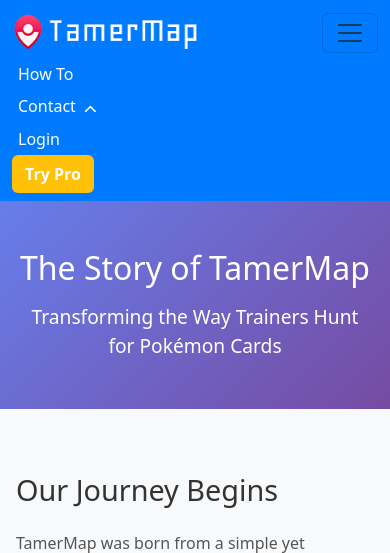
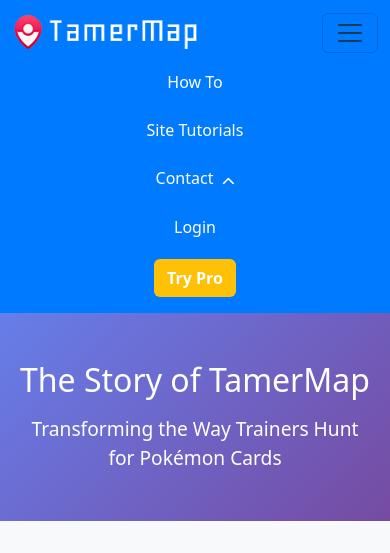
Before and after one commit to mdevore111/tamermap2, a Flask app: page /about in a window 390 px wide, after a click that opens the changed part. Shown: the top 553 px of the page. Run offline with Flask 3, Linux system fonts and the light colour scheme; parts of the project's set-up code (start-up, migrations or seed data) failed here and were passed over; some libraries are stand-ins or nearby versions.

Commit message:
created new help pages and move how to to new section

```diff
--- a/app/routes/public.py
+++ b/app/routes/public.py
@@ -743,6 +743,31 @@ def how_to_routes():
     return render_template("how-to-routes.html")
 
 
+# Site Tutorials - Functional guides for using TamerMap features
+@public_bp.route("/site-tutorials")
+def site_tutorials():
+    """Render the site tutorials hub page."""
+    return render_template("site-tutorials.html")
+
+
+@public_bp.route("/how-to-route-planning-tool")
+def how_to_route_planning_tool():
+    """Render the comprehensive guide for using TamerMap's route planning tool."""
+    return render_template("how-to-route-planning-tool.html")
+
+
+@public_bp.route("/how-to-use-heatmaps")
+def how_to_use_heatmaps():
+    """Render the comprehensive guide for using TamerMap's heatmap feature."""
+    return render_template("how-to-use-heatmaps.html")
+
+
+@public_bp.route("/how-to-reset-password")
+def how_to_reset_password():
+    """Render the comprehensive guide for resetting TamerMap passwords."""
+    return render_template("how-to-reset-password.html")
+
+
 @public_bp.route("/sitemap.xml")
 def sitemap_xml():
     """Generate dynamic XML sitemap for search engines with caching for performance."""
@@ -777,6 +802,10 @@ def sitemap_xml():
         ('/how-to-hunt-cards', '0.9', 'weekly'),
         ('/how-to-timing', '0.9', 'weekly'),
         ('/how-to-routes', '0.9', 'weekly'),
+        ('/site-tutorials', '0.8', 'weekly'),
+        ('/how-to-route-planning-tool', '0.9', 'weekly'),
+        ('/how-to-use-heatmaps', '0.9', 'weekly'),
+        ('/how-to-reset-password', '0.8', 'weekly'),
         ('/card-hunting-tips', '0.8', 'weekly'),
         ('/states', '0.8', 'weekly'),
         ('/about', '0.7', 'monthly'),
--- a/static/css/base.css
+++ b/static/css/base.css
@@ -127,6 +127,34 @@ body {
   .navbar-right {
     flex-wrap: wrap;
     justify-content: flex-end;
+  }
+}
+
+/* Medium screen responsive adjustments - show hamburger menu earlier */
+@media (max-width: 991px) {
+  .navbar-nav {
+    text-align: center;
+  }
+
+  .navbar-nav .nav-item {
+    margin: 0.5rem 0;
+  }
+
+  .navbar-nav .dropdown-menu {
+    text-align: center;
+    border: none;
+    box-shadow: none;
+    background: transparent;
+  }
+
+  .navbar-nav .dropdown-item {
+    color: #fff !important;
+    padding: 0.5rem 1rem;
+  }
+
+  .navbar-nav .dropdown-item:hover {
+    background: rgba(255, 255, 255, 0.1);
+    color: #fff !important;
   }
 }
 
--- a/templates/base.html
+++ b/templates/base.html
@@ -117,6 +117,9 @@
           <ul class="navbar-nav ms-auto">
             <li class="nav-item">
               <a class="nav-link text-white" href="{{ url_for('public.how_to') }}">How To</a>
+            </li>
+            <li class="nav-item">
+              <a class="nav-link text-white" href="{{ url_for('public.site_tutorials') }}">Site Tutorials</a>
             </li>
             <li class="nav-item dropdown">
               <a class="nav-link text-white dropdown-toggle" href="#" id="contactDropdown" role="button" data-bs-toggle="dropdown" aria-expanded="false">
```
